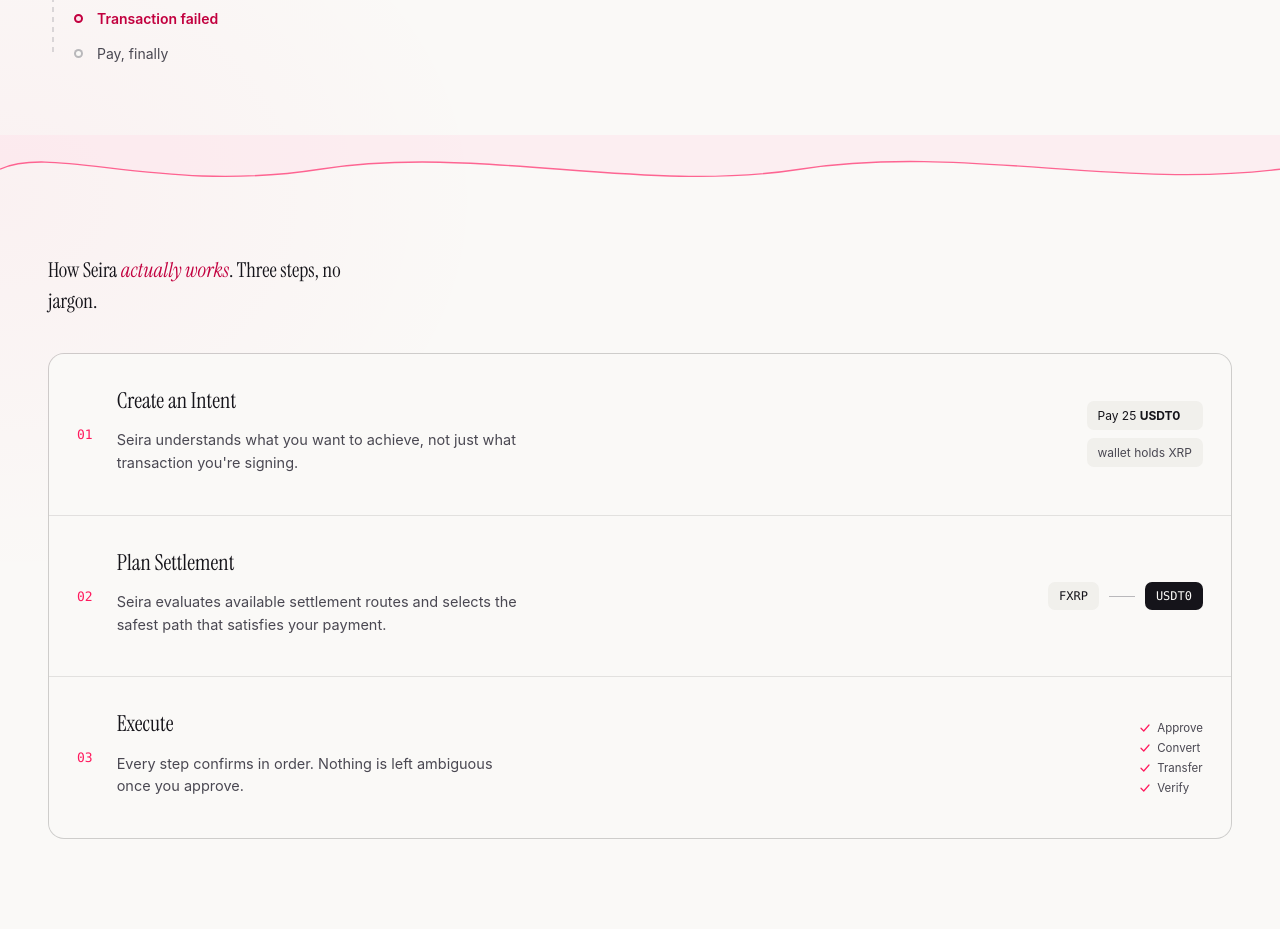
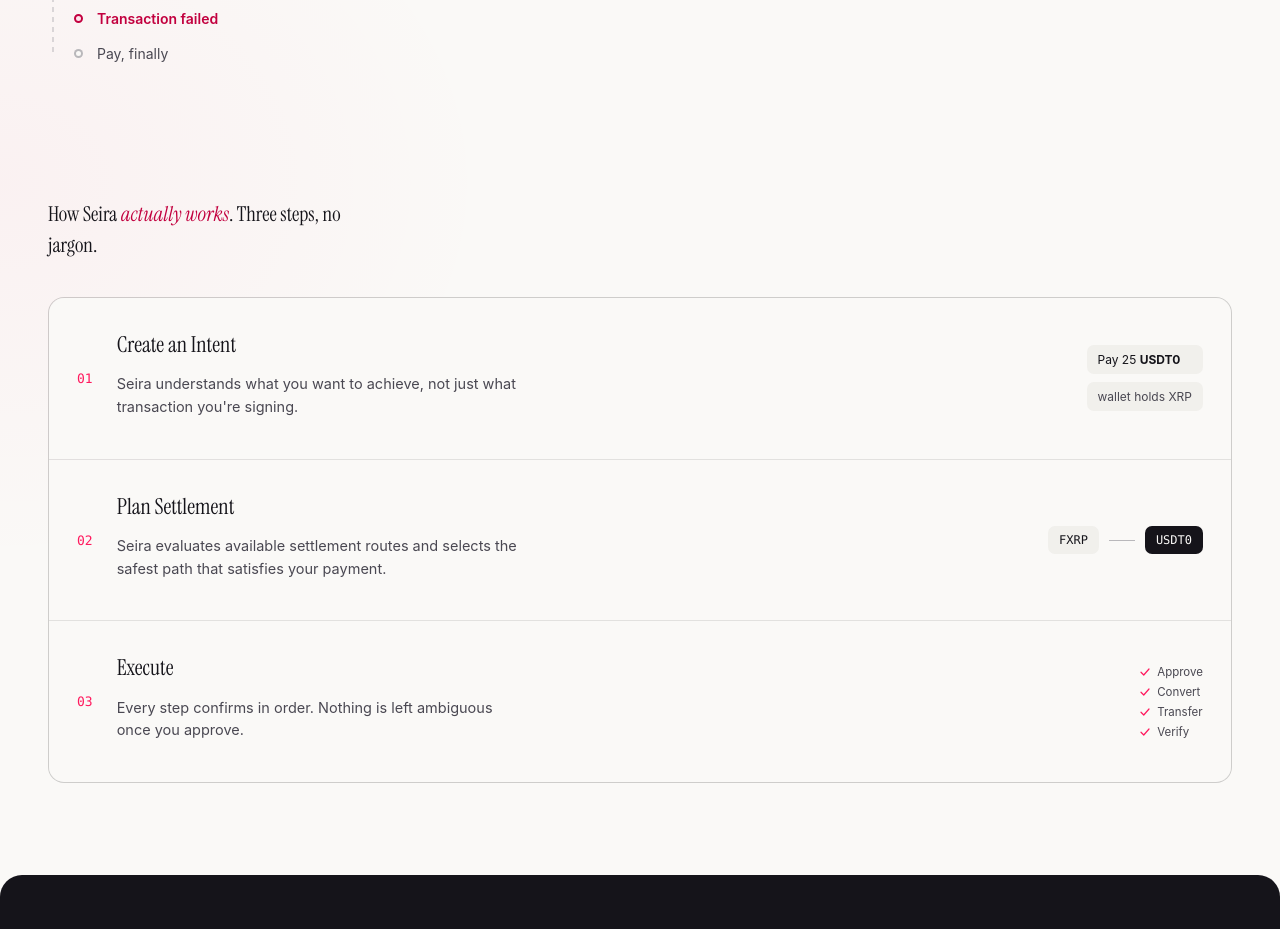
Before and after one commit to Shaydez-Defi/seira, a React app in the folder packages/frontend/: page / in a window 1280 px wide. Shown: the part 1340-2269 px from the top of the page. Built offline with nearby package versions, Linux system fonts and the light colour scheme; the HTML template or start-up script is replaced by a standard one.

Commit message:
chore: remove problem/how wave divider
- Drop the SectionWave that separated the problem and how-it-works sections,
  keeping only the hero-to-problem wave; problem and how now use a plain break

```diff
--- a/packages/frontend/src/App.jsx
+++ b/packages/frontend/src/App.jsx
@@ -881,8 +881,6 @@ function LandingScreen({ onStart }) {
         </div>
       </section>
 
-      <SectionWave />
-
       <section className="section" id="how" data-navid="how" ref={setRef("how")}>
         <Reveal><p className="section-line">How Seira <b>actually works</b>. Three steps, no jargon.</p></Reveal>
         <div className="works-grid">
```
